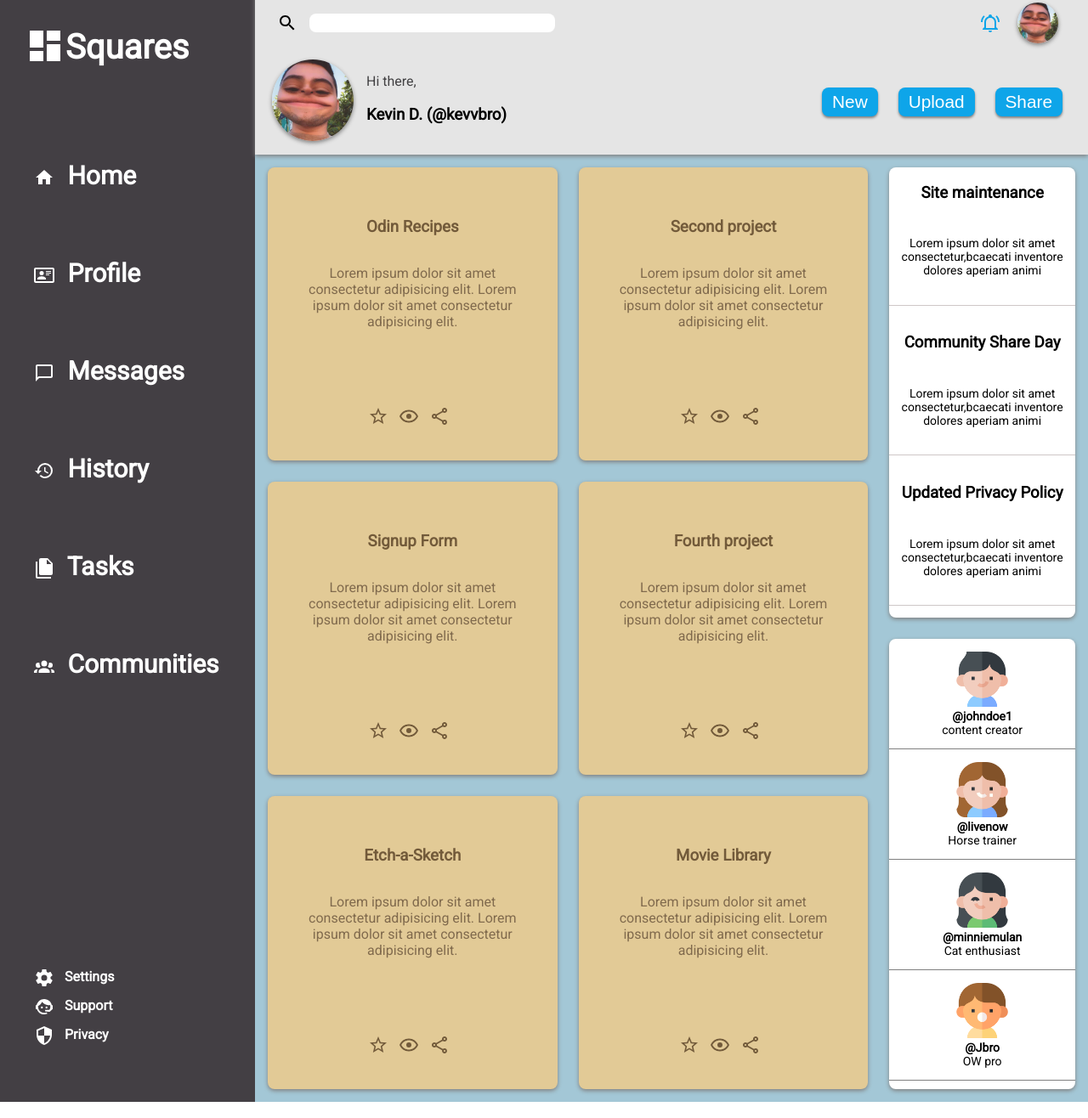
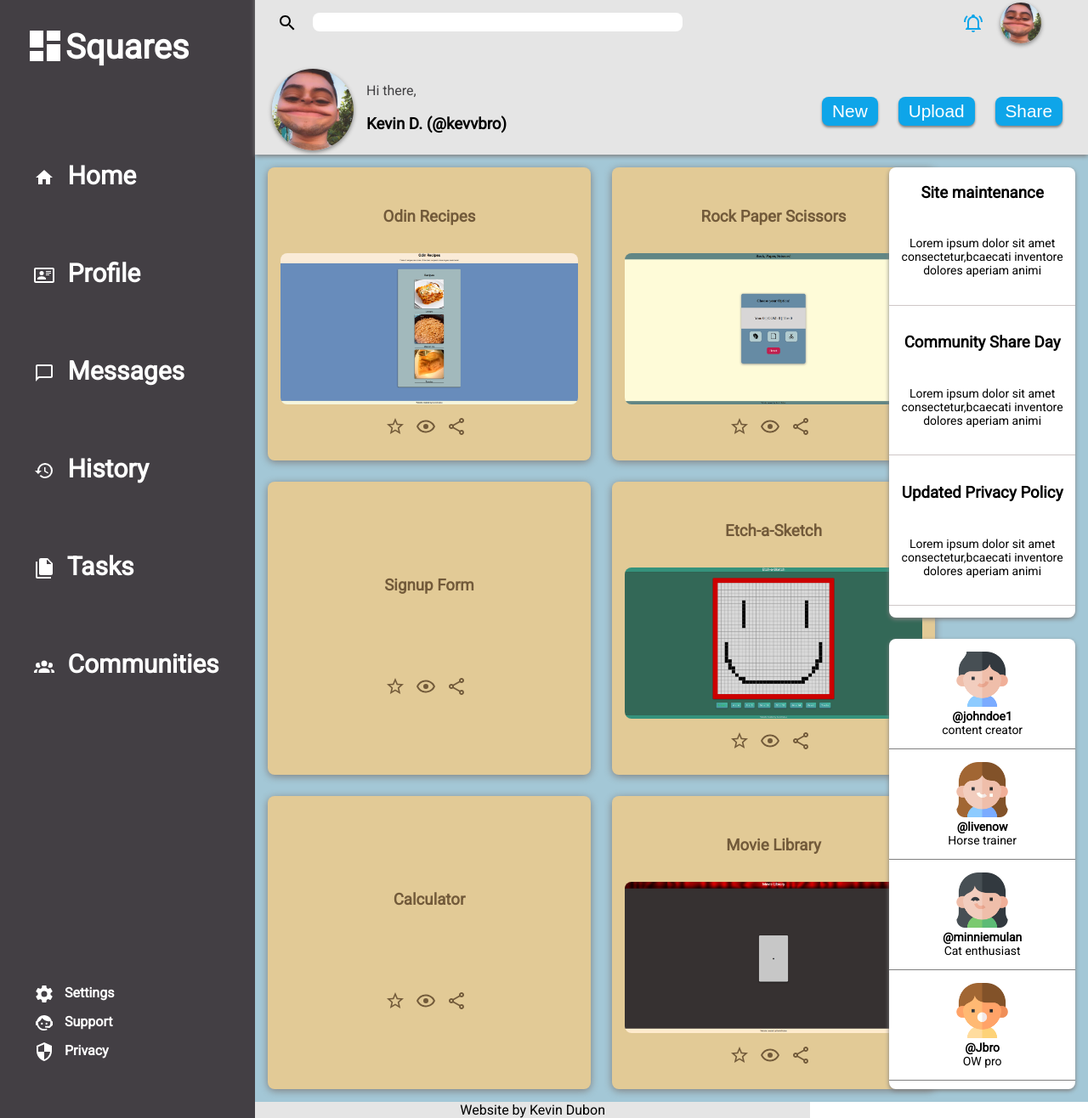
Before and after one commit to Dubonk/Admin-dashboard-2, a plain HTML site: page index.html in a window 1280 px wide. Shown: the part 18-1334 px from the top of the page at 85% size. Drawn offline with Linux system fonts and the light colour scheme.

Commit message:
Added some imgs to the cards, website still ugly

```diff
--- a/index.html
+++ b/index.html
@@ -10,6 +10,7 @@
 <body>
     <div class="header">
         <div class="top-header">
+            <div class="searchStuff">
                 <button id="search-button" type="submit">
                 <svg class="icons" viewBox="0 0 24 24">
                 <path d="M15.5 14h-.79l-.28-.27C15.41 12.59 16 11.11 16 9.5 16 5.91 13.09 3 9.5 3S3 5.91 3 9.5 5.91 16 9.5 16c1.61 0 3.09-.59 4.23-1.57l.27.28v.79l5 4.99L20.49 19l-4.99-5zm-6 0C7.01 14 5 11.99 5 9.5S7.01 5 9.5 5 14 7.01 14 9.5 11.99 14 9.5 14z"/>
@@ -17,6 +18,7 @@
                 </svg>
                 </button>
                 <input id="searchbar" type="text" id="searchbar">
+                </div>
             <div class="profile-pic">
                 <img class="icons" src="./Svgs/bell-ring-outline.svg" alt="bell-ring-outline">
                 <img id="profile-pic" src="images/profilepic.webp" alt="profile-pic">
@@ -61,7 +63,7 @@
         <div class="project-cards">
             <div class="cards">
                 <h3>Odin Recipes</h3>
-                <p>Lorem ipsum dolor sit amet consectetur adipisicing elit. Lorem ipsum dolor sit amet consectetur adipisicing elit.</p>
+                <img class="projectImgs" src="./images/OdinRecipes.png" alt="odin recipes">
                 <div class="card-links">
                     <img class="icons" src="./Svgs/star-outline.svg" alt="favorite">
                     <img class="icons" src="./Svgs/view.svg" alt="view">
@@ -69,8 +71,8 @@
                 </div>
             </div>
             <div class="cards">
-                <h3>Second project</h3>
-            <p>Lorem ipsum dolor sit amet consectetur adipisicing elit. Lorem ipsum dolor sit amet consectetur adipisicing elit.</p>
+                <h3>Rock Paper Scissors</h3>
+            <img class="projectImgs" src="./images/RPS.png" alt="rock paper scissors">
                 <div class="card-links">
                     <img class="icons" src="./Svgs/star-outline.svg" alt="favorite">
                     <img class="icons" src="./Svgs/view.svg" alt="view">
@@ -79,16 +81,6 @@
             </div>
             <div class="cards">
                 <h3>Signup Form</h3>
-                <p>Lorem ipsum dolor sit amet consectetur adipisicing elit. Lorem ipsum dolor sit amet consectetur adipisicing elit.</p>
-                <div class="card-links">
-                    <img class="icons" src="./Svgs/star-outline.svg" alt="favorite">
-                    <img class="icons" src="./Svgs/view.svg" alt="view">
-                    <img class="icons" src="./Svgs/share-variant-outline.svg" alt="share">
-                </div>
-            </div>
-            <div class="cards">
-                <h3>Fourth project</h3>
-                <p>Lorem ipsum dolor sit amet consectetur adipisicing elit. Lorem ipsum dolor sit amet consectetur adipisicing elit.</p>
                 <div class="card-links">
                     <img class="icons" src="./Svgs/star-outline.svg" alt="favorite">
                     <img class="icons" src="./Svgs/view.svg" alt="view">
@@ -97,7 +89,15 @@
             </div>
             <div class="cards">
                 <h3>Etch-a-Sketch</h3>
-                <p>Lorem ipsum dolor sit amet consectetur adipisicing elit. Lorem ipsum dolor sit amet consectetur adipisicing elit.</p>
+                <img class="projectImgs" src="./images/EtchaSketch.png" alt="Etch-a-Sketch">
+                <div class="card-links">
+                    <img class="icons" src="./Svgs/star-outline.svg" alt="favorite">
+                    <img class="icons" src="./Svgs/view.svg" alt="view">
+                    <img class="icons" src="./Svgs/share-variant-outline.svg" alt="share">
+                </div>
+            </div>
+            <div class="cards">
+                <h3>Calculator</h3>
                 <div class="card-links">
                     <img class="icons" src="./Svgs/star-outline.svg" alt="favorite">
                     <img class="icons" src="./Svgs/view.svg" alt="view">
@@ -106,7 +106,7 @@
             </div>
             <div class="cards">
                 <h3>Movie Library</h3>
-                <p>Lorem ipsum dolor sit amet consectetur adipisicing elit. Lorem ipsum dolor sit amet consectetur adipisicing elit.</p>
+                <img class="projectImgs" src="./images/LibraryProject.png" alt="Movie Library">
                 <div class="card-links">
                     <img class="icons" src="./Svgs/star-outline.svg" alt="favorite">
                     <img class="icons" src="./Svgs/view.svg" alt="view">
@@ -147,4 +147,5 @@
     </div>
 
 </body>
+<footer> Website by <a href="#">Kevin Dubon</a></footer>
 </html>
--- a/styles.css
+++ b/styles.css
@@ -22,14 +22,18 @@ body {
 }
 
 .top-header {
+    width: 100%;
     margin-top: 20px;
     display: flex;
     align-items: center;
+    justify-content: space-between;
+}
+
+.searchStuff {
+    width: 100%;
 }
 
 .profile-pic {
-    position: fixed;
-    right: 0;
     margin-right: 35px;
     padding-left: 100px;
     font-weight: 700;
@@ -58,7 +62,7 @@ body {
     border: none;
     background-color: rgb(255, 255, 255);
     align-self: center;
-    width: 30%;
+    width: 60%;
     padding-left: 5px;
 }
 
@@ -134,18 +138,18 @@ a {
     grid-template-columns: repeat(2, 1fr);
     grid-template-rows: repeat(3, minmax(300px, 350px));
     gap: 25px;
+
 }
 
 .cards {
     background-color: rgb(226, 202, 150);
-    box-shadow: 0px 2px 5px grey;
+    box-shadow: 0px 2px 10px grey;
     border-radius: 8px;
     display: flex;
     flex-direction: column;
-    justify-content: space-between;
+    justify-content: space-evenly;
     align-items: center;
-    padding: 40px;
-    overflow: auto;
+    padding: 15px;
     color: rgb(128, 106, 77);
 }
 
@@ -291,3 +295,19 @@ li:hover {
     text-decoration: underline;
     transform: scale(1.02);
 }
+
+.projectImgs {
+    width: 350px;
+    border-radius: 8px;
+}
+
+footer {
+    background-color: #e5e5e5;
+    width: 200%;
+    text-align: center;
+}
+
+footer > a {
+    font-weight: 100;
+    color: black;
+}
```
Also changed, not shown: images/EtchaSketch.png (added), images/LibraryProject.png (added), images/OdinRecipes.png (added), images/RPS.png (added), images/githubProfile.png (added).
